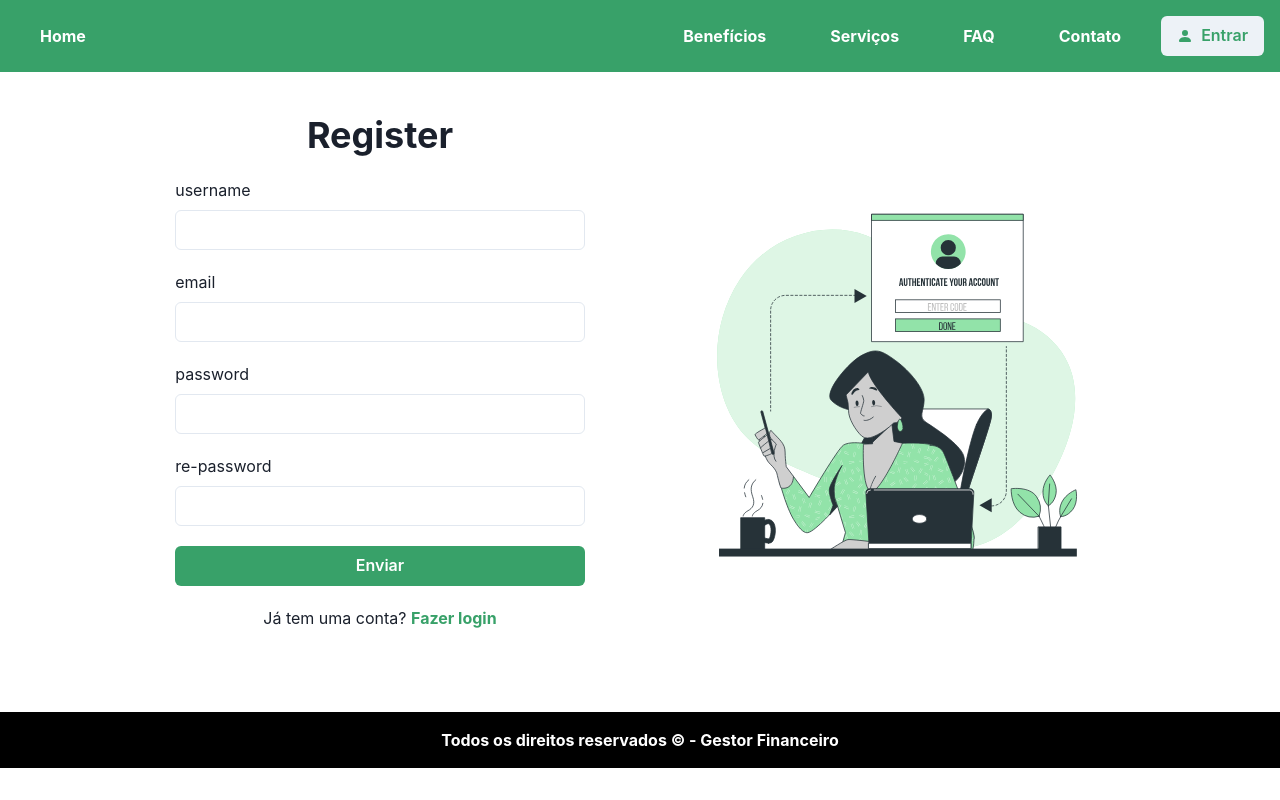
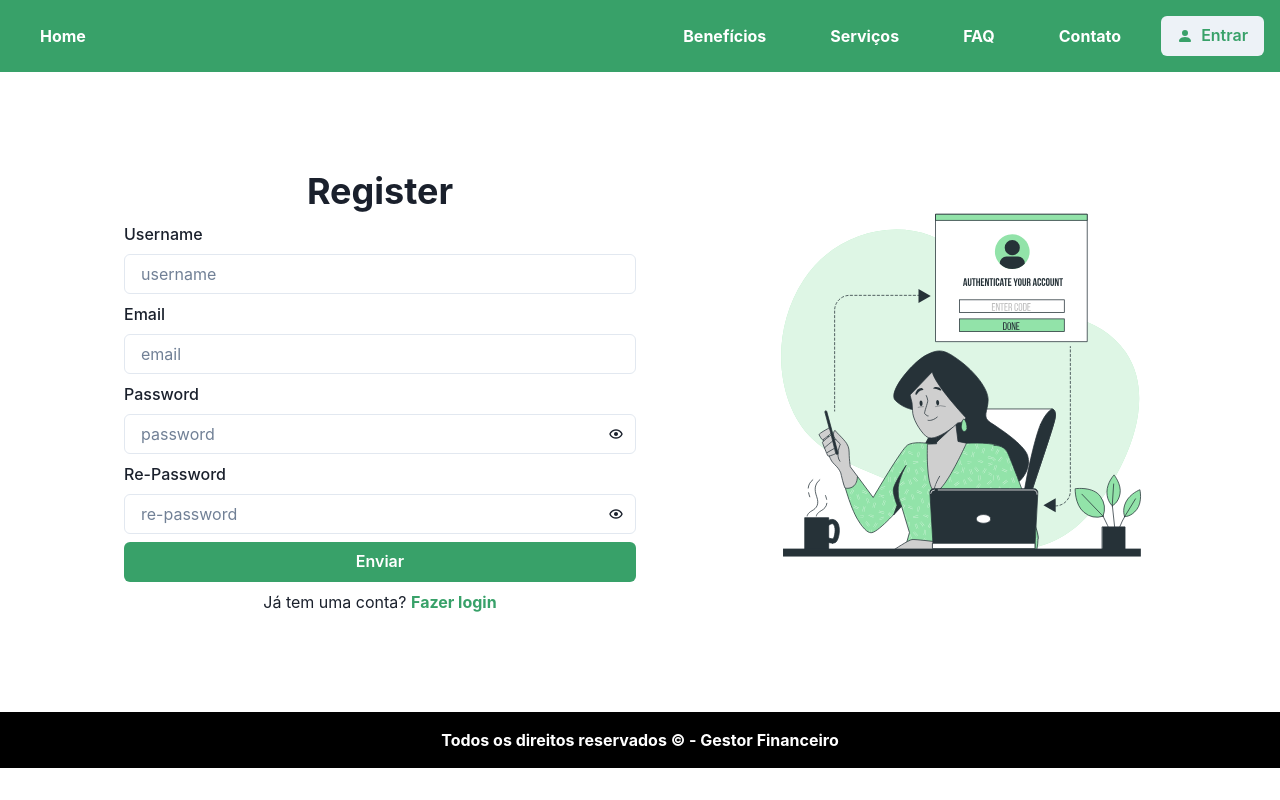
Before and after one commit to eduardoddmg/gestorfinanceiro, a React (Vite) app in the folder frontend/: page /register in a window 1280 px wide. Built offline with nearby package versions, Linux system fonts and the light colour scheme.

Commit message:
validate register forms

```diff
--- a/frontend/package.json
+++ b/frontend/package.json
@@ -12,13 +12,16 @@
     "@chakra-ui/react": "^2.2.4",
     "@emotion/react": "^11.10.0",
     "@emotion/styled": "^11.10.0",
+    "axios": "^0.27.2",
     "framer-motion": "^6.5.1",
     "react": "^18.2.0",
     "react-dom": "^18.2.0",
+    "react-hook-form": "^7.34.0",
     "react-icons": "^4.4.0",
     "react-router-dom": "^6.3.0",
     "styled-components": "^5.3.5",
-    "usehooks-ts": "^2.6.0"
+    "usehooks-ts": "^2.6.0",
+    "validator": "^13.7.0"
   },
   "devDependencies": {
     "@types/react": "^18.0.15",
--- a/frontend/src/components/input.jsx
+++ b/frontend/src/components/input.jsx
@@ -14,6 +14,7 @@ const Input = (props) => {
         />
       ) : (
         <InputChakra
+          as="input"
           focusBorderColor="green.500"
           colorScheme="green"
           placeholder={placeholder}
--- a/frontend/src/pages/register.jsx
+++ b/frontend/src/pages/register.jsx
@@ -4,33 +4,112 @@ import {
   Image,
   Button,
   VStack,
+  Stack,
   Text,
   Link as LinkChakra,
+  FormControl,
+  Input,
+  FormLabel,
+  InputGroup,
+  InputRightElement,
+  IconButton,
+  FormHelperText
 } from "@chakra-ui/react";
-import React from "react";
-import Input from "../components/input";
+import React, { useState } from "react";
 import LayoutComponent from "../components/LayoutComponent";
 import { Link } from "react-router-dom";
-import { useMediaQuery } from 'usehooks-ts';
+import { useMediaQuery } from "usehooks-ts";
+import { BiShow, BiHide } from "react-icons/bi";
+
+import { useForm } from "react-hook-form";
+import { registerUser, regexEmail } from '../utils';
+import validator from 'validator';
 
 const Register = () => {
   const responsive = useMediaQuery("(max-width: 1000px)");
+  const { register, handleSubmit, setError, formState: { errors } } = useForm();
+  const [showPassword, setShowPassword] = useState(false);
+  const [showRePassword, setShowRePassword] = useState(false);
+
+  const onSubmit = (data) => {
+    if (data.password != data.re_password) {
+      setError('password', {type: 'custom', message: 'As senhas precisa ser igual'});
+      setError('re_password', {type: 'custom', message: 'As senhas precisa ser igual'});
+    }
+    else registerUser(data);
+  };
   return (
     <LayoutComponent>
       <HStack justify="center" align="center">
         <VStack
-          spacing={5}
-          mb={10}
-          w={responsive ? "90%" : "40%"}
+          as="form"
+          w="50%"
+          onSubmit={handleSubmit(onSubmit)}
           justify="center"
-          py={10}
         >
           <Heading>Register</Heading>
-          <Input label="username" width="80%" />
-          <Input label="email" width="80%" />
-          <Input label="password" width="80%" />
-          <Input label="re-password" width="80%" />
-          <Button colorScheme="green" width="80%">
+          <FormControl w="80%" isInvalid={errors.username}>
+            <FormLabel>Username</FormLabel>
+            <Input
+              placeholder="username"
+              width="100%"
+              {...register("username", { required: 'Usuário precisa ter no mínimo 8 caracteres', minLength: {
+                value: 8, message: 'Usuário precisa ter no mínimo 8 caracteres'} })}
+            />
+            {errors.username && <FormHelperText color="red">{errors.username.message}</FormHelperText>}
+          </FormControl>
+          <FormControl w="80%" isInvalid={errors.email}>
+            <FormLabel>Email</FormLabel>
+            <Input placeholder="email" width="100%" {...register("email", { required: {
+              value: true, message: 'Email inválido'}, pattern: {
+              value: regexEmail,
+              message: 'Email inválido'
+            } })} />
+            {errors.email && <FormHelperText color="red">{errors.email.message}</FormHelperText>}
+          </FormControl>
+          <FormControl w="80%" isInvalid={errors.password}>
+            <FormLabel>Password</FormLabel>
+            <InputGroup>
+              <Input
+                placeholder="password"
+                width="100%"
+                type={showPassword ? "text" : "password"}
+                {...register("password", { required: 'A senha precisa ter no mínimo 8 caracteres', minLength: {
+                  value: 8, message: 'A senha precisa ter no mínimo 8 caracteres'} })}
+              />
+              <InputRightElement>
+                <IconButton
+                  onClick={() => setShowPassword(!showPassword)}
+                  bg="transparent"
+                  icon={showPassword ? <BiHide /> : <BiShow />}
+                />
+              </InputRightElement>
+            </InputGroup>
+            {errors.password && <FormHelperText color="red">{errors.password.message}</FormHelperText>}
+          </FormControl>
+          <FormControl w="80%" isInvalid={errors.re_password}>
+            <FormLabel>Re-Password</FormLabel>
+            <InputGroup>
+              <Input
+                placeholder="re-password"
+                width="100%"
+                type={showRePassword ? "text" : "password"}
+                {...register("re_password", { required: 'A senha precisa ter no mínimo 8 caracteres', minLength: {
+                  value: 8,
+                  message: 'A senha precisa ter no mínimo 8 caracteres'
+                }})}
+              />
+              <InputRightElement>
+                <IconButton
+                  onClick={() => setShowRePassword(!showRePassword)}
+                  bg="transparent"
+                  icon={showRePassword ? <BiHide /> : <BiShow />}
+                />
+              </InputRightElement>
+            </InputGroup>
+            {errors.re_password && <FormHelperText color="red">{errors.re_password.message}</FormHelperText>}
+          </FormControl>
+          <Button type="submit" colorScheme="green" width="80%">
             Enviar
           </Button>
           <Text>
--- /dev/null
+++ b/frontend/src/utils/actionsServer.js
@@ -0,0 +1,12 @@
+import axios from 'axios';
+import validator from 'validator';
+
+export async function postServer(url, body) {
+    const response = await axios.post(url, body);
+    return response;
+}
+
+export async function registerUser(body) {
+    const resp = await postServer('https://finances-app-backend.herokuapp.com/api/auth/createUser', body);
+    console.log(resp);
+}
--- a/frontend/src/utils/index.js
+++ b/frontend/src/utils/index.js
@@ -1 +1,3 @@
-export * from './staticData'
+export * from './staticData';
+export * from './actionsServer';
+export * from './regex';
--- /dev/null
+++ b/frontend/src/utils/regex.js
@@ -0,0 +1 @@
+export const regexEmail = /^[\w-\.]+@([\w-]+\.)+[\w-]{2,4}$/g;
```
Also changed, not shown: 1 other file (tests, documents, lock files or other folders).
